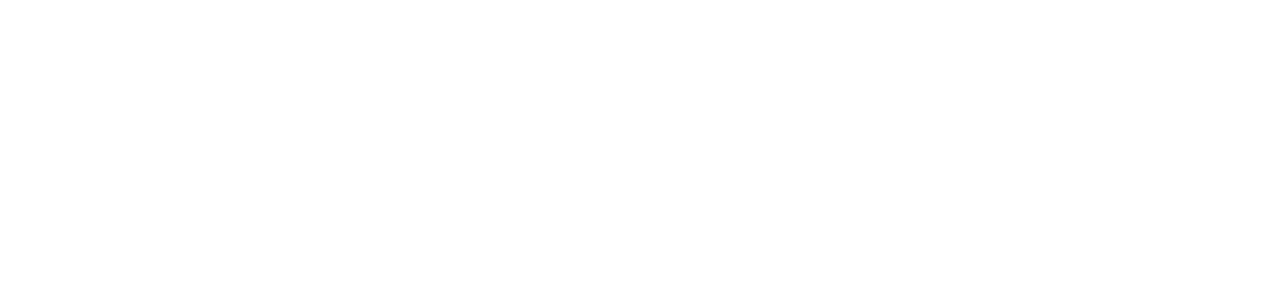
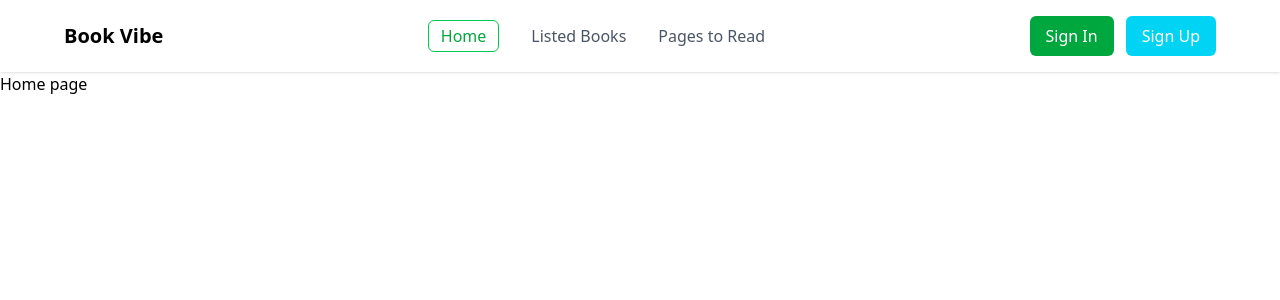
Before and after one commit to Md-Abdullah-4220/Book-Vibe, a React (Vite) app: page / in a window 1280 px wide. Shown: the top 300 px of the page. Built offline with nearby package versions, Linux system fonts and the light colour scheme; a web font is replaced by a local one.

Commit message:
add all path

```diff
--- a/src/components/Naveber.jsx
+++ b/src/components/Naveber.jsx
@@ -1,11 +1,45 @@
-import React from 'react';
+import { NavLink } from "react-router-dom";
+
 
 const Naveber = () => {
-    return (
-        <div>
+  return (
+    <nav className="flex justify-between items-center py-4 px-6 md:px-16 bg-white shadow-sm">
+      {/* Logo */}
+      <div className="text-xl font-bold text-black">Book Vibe</div>
 
-        </div>
-    );
+      {/* Nav Links */}
+      <ul className="hidden md:flex space-x-8 text-gray-600 font-medium">
+        <li>
+          <NavLink
+            to="/"
+            className="border border-green-500 text-green-600 px-3 py-1 rounded-md hover:bg-green-50"
+          >
+            Home
+          </NavLink>
+        </li>
+        <li>
+          <NavLink to="/listedBooks" className="hover:text-black">
+            Listed Books
+          </NavLink>
+        </li>
+        <li>
+          <NavLink to="/PagesToRead" className="hover:text-black">
+            Pages to Read
+          </NavLink>
+        </li>
+      </ul>
+
+      {/* Auth Buttons */}
+      <div className="flex space-x-3">
+        <button className="bg-green-600 text-white px-4 py-2 rounded-md hover:bg-green-700 text-sm md:text-base">
+          Sign In
+        </button>
+        <button className="bg-cyan-400 text-white px-4 py-2 rounded-md hover:bg-cyan-500 text-sm md:text-base">
+          Sign Up
+        </button>
+      </div>
+    </nav>
+  );
 };
 
 export default Naveber;
--- a/src/pages/Home.jsx
+++ b/src/pages/Home.jsx
@@ -3,7 +3,7 @@
 const Home = () => {
     return (
         <div>
-
+            <h1>Home page</h1>
         </div>
     );
 };
--- a/src/pages/ListedBooks.jsx
+++ b/src/pages/ListedBooks.jsx
@@ -1,9 +1,9 @@
-import React from 'react';
+
 
 const ListedBooks = () => {
     return (
         <div>
-
+            <h1>List Book page</h1>
         </div>
     );
 };
--- a/src/pages/PagesToRead.jsx
+++ b/src/pages/PagesToRead.jsx
@@ -1,9 +1,9 @@
-import React from 'react';
+
 
 const PagesToRead = () => {
     return (
         <div>
-
+            <h1>Page to read</h1>
         </div>
     );
 };
--- a/src/rootElement/MainrootLayout.jsx
+++ b/src/rootElement/MainrootLayout.jsx
@@ -1,3 +1,6 @@
+import { Outlet } from "react-router-dom";
+import Naveber from "../components/Naveber";
+import Footer from "../components/Footer";
 
 
 
@@ -5,7 +8,9 @@
 
     return (
        <div>
-
+        <Naveber />
+        <Outlet />
+        <Footer />
        </div>
     );
 };
```
